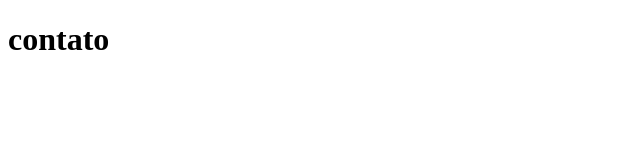
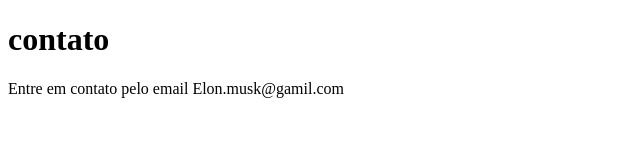
Before and after one commit to lucasfusca/sistemas-de-cadastro, a plain HTML site: page contato.html in a window 1280 px wide. Shown: the whole page, without its empty margins (0-640 px from the left). Drawn offline with Linux system fonts and the light colour scheme.

Commit message:
adicionando o email de contato

```diff
--- a/contato.html
+++ b/contato.html
@@ -7,5 +7,6 @@
 </head>
 <body>
     <h1>contato</h1>
+    <p>Entre em contato pelo email Elon.musk@gamil.com</p>
 </body>
 </html>
```
